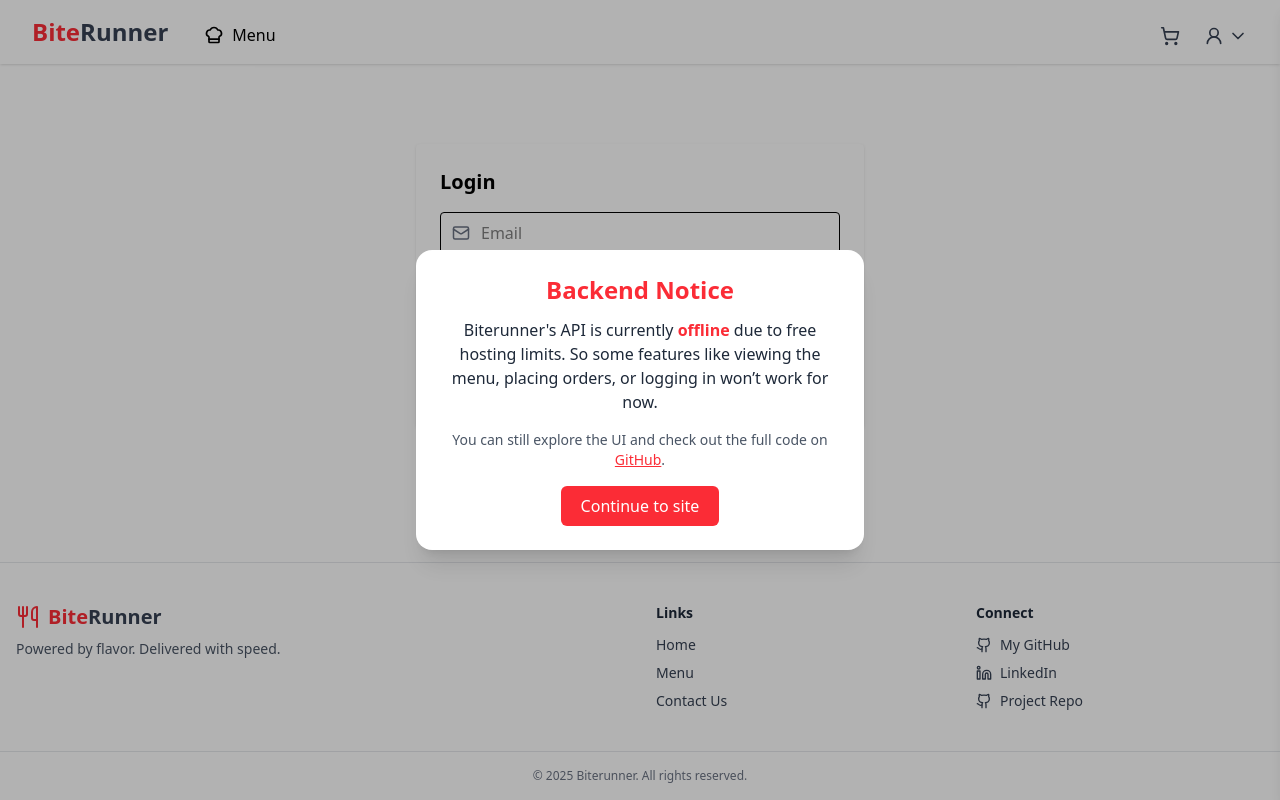
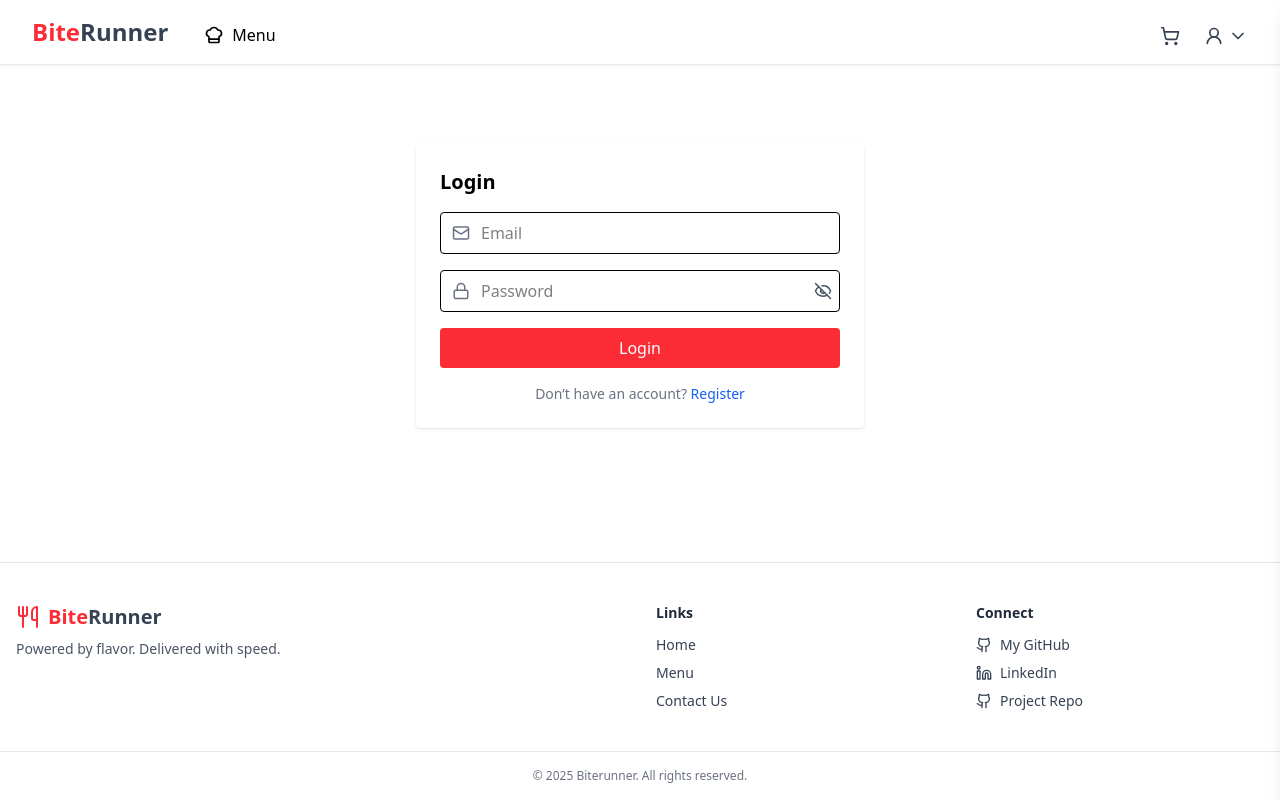
Before and after one commit to ammarhashmi113/biterunner, a React (Vite) app in the folder frontend/: page /login in a window 1280 px wide. Built offline with nearby package versions, Linux system fonts and the light colour scheme.

Commit message:
chore(frontend): disable API down notice modal for first time visiter, as the API is back online

```diff
--- a/frontend/src/App.jsx
+++ b/frontend/src/App.jsx
@@ -21,7 +21,7 @@ import Navbar from "./components/Navbar";
 import Footer from "./components/Footer";
 import ProtectedRoute from "./components/Common/ProtectedRoute";
 import ScrollToTop from "./components/ScrollToTop";
-import FirstVisitModal from "./components/FirstVisitModal";
+// import FirstVisitModal from "./components/FirstVisitModal";
 
 // Pages
 import LandingPage from "./pages/LandingPage/LandingPage";
@@ -76,8 +76,8 @@ function App() {
                     <div className="flex flex-col min-h-screen">
                         <Navbar />
 
-                        {/* Showing backend API down notice modal for first-time visitors */}
-                        <FirstVisitModal />
+                        {/* I hit Render's API free usage limit and had to show backend API down notice modal for first-time visitors */}
+                        {/* <FirstVisitModal /> */}
 
                         <main className="flex-1">
                             <Routes>
```
